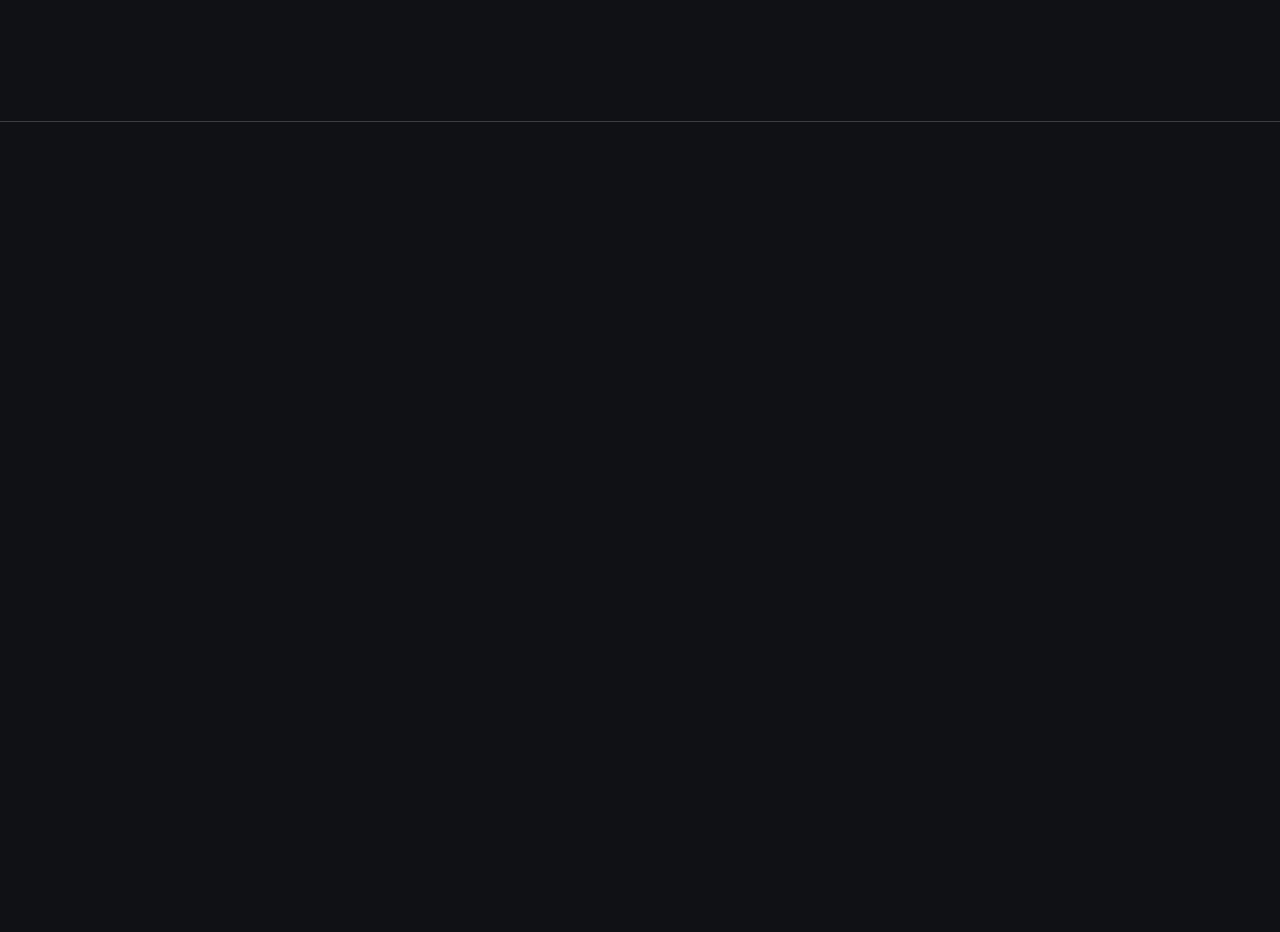
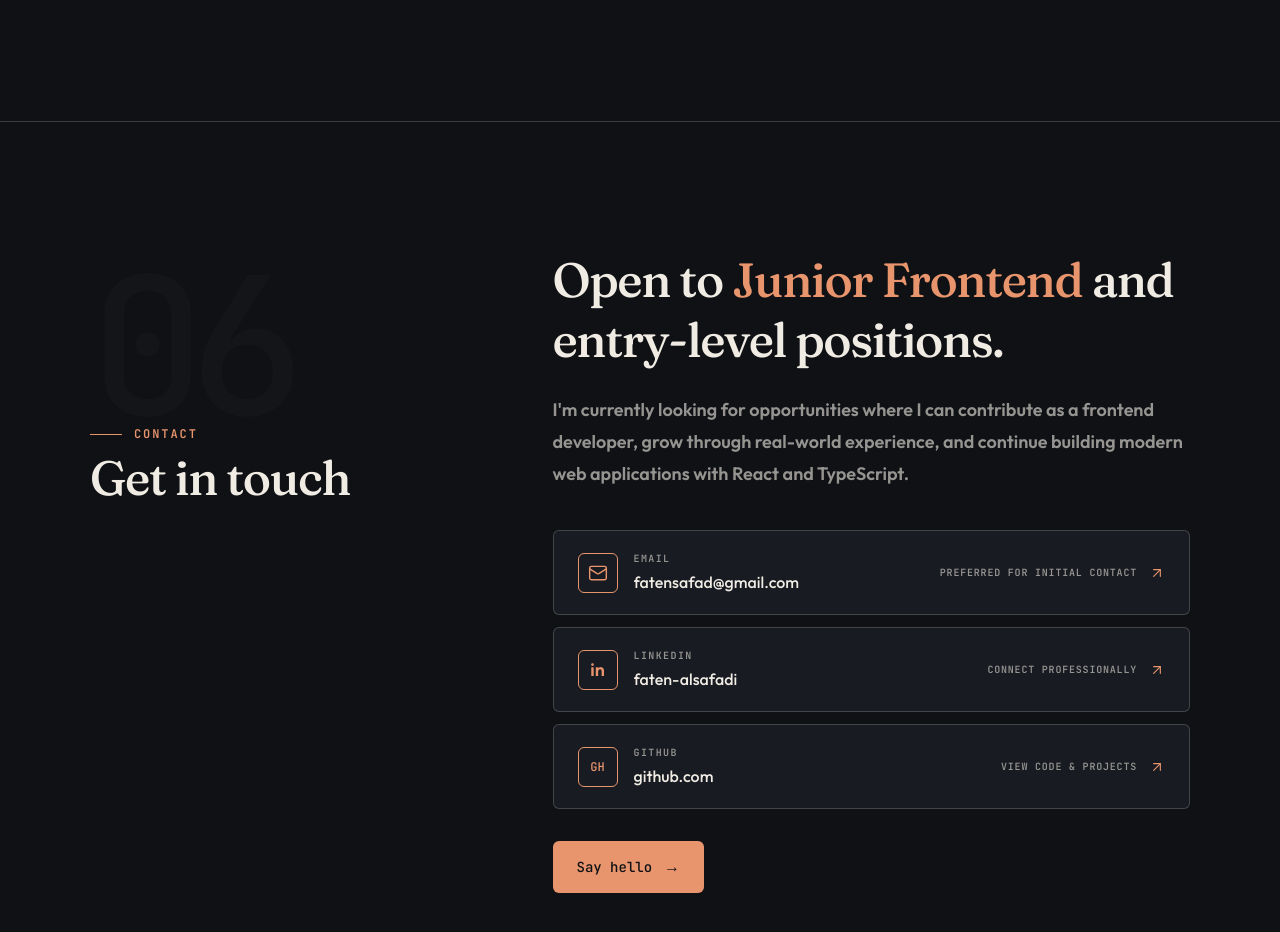
Before and after one commit to Faten01alsafadi/faten-alsafadi, a Next.js app: page / in a window 1280 px wide. Shown: the part 7486-8418 px from the top of the page. Before the commit the page ends 7620 px from the top, so only its background shows below. Built offline with nearby package versions, Linux system fonts and the light colour scheme.

Commit message:
feat: add contact section

```diff
--- a/src/app/page.tsx
+++ b/src/app/page.tsx
@@ -1,4 +1,5 @@
 import About from "@/components/sections/About";
+import Contact from "@/components/sections/Contact";
 import Education from "@/components/sections/Education";
 import Experience from "@/components/sections/Experience";
 import Hero from "@/components/sections/Hero";
@@ -16,6 +17,7 @@ export default function Home() {
                <Projects />
                <Experience />
                <Education />
+               <Contact />
     </main>
   );
 }
--- a/src/components/sections/Contact.tsx
+++ b/src/components/sections/Contact.tsx
@@ -0,0 +1,84 @@
+import ContactOption from "@/components/ui/ContactOption";
+import { contactOptions } from "@/data/contact";
+
+export default function Contact() {
+  return (
+    <section
+      id="contact"
+      aria-labelledby="contact-title"
+      className="border-b border-border py-24 md:py-32"
+    >
+      <div className="container">
+        <div className="grid gap-12 lg:grid-cols-[0.75fr_1.25fr] lg:gap-20">
+          {/* Section heading */}
+          <div>
+            <div
+              aria-hidden="true"
+              className="mb-6 font-mono text-[10rem] font-medium leading-none tracking-[-0.08em] text-section-number/70 md:text-[12rem]"
+            >
+              06
+            </div>
+
+            <div className="-mt-8 md:-mt-10">
+              <div className="flex items-center gap-3">
+                <span
+                  aria-hidden="true"
+                  className="h-px w-8 bg-primary"
+                />
+
+                <p className="font-mono text-xs uppercase tracking-[0.16em] text-primary">
+                  Contact
+                </p>
+              </div>
+
+              <h2
+                id="contact-title"
+                className="mt-3 font-display text-4xl font-medium tracking-[-0.03em] text-foreground sm:text-5xl"
+              >
+                Get in touch
+              </h2>
+            </div>
+          </div>
+
+          {/* Contact content */}
+          <div>
+            <div className="max-w-3xl">
+              <h3 className="font-display text-3xl font-medium leading-tight tracking-[-0.03em] text-foreground sm:text-4xl md:text-5xl">
+                Open to{" "}
+                <span className="text-primary">Junior Frontend</span>{" "}
+                and entry-level positions.
+              </h3>
+
+              <p className="mt-6 max-w-2xl font-body text-base leading-7 text-foreground-muted sm:text-lg sm:leading-8">
+                I&apos;m currently looking for opportunities where I can
+                contribute as a frontend developer, grow through real-world
+                experience, and continue building modern web applications
+                with React and TypeScript.
+              </p>
+            </div>
+
+            <div className="mt-10 space-y-3">
+              {contactOptions.map((option) => (
+                <ContactOption
+                  key={option.label}
+                  option={option}
+                />
+              ))}
+            </div>
+
+            <a
+              href="mailto:fatensafad@gmail.com"
+              className="mt-8 inline-flex items-center gap-3 rounded-sm bg-primary px-6 py-3.5 font-mono text-sm font-medium text-background transition-colors duration-200 hover:bg-primary-soft"
+            >
+              <span>Say hello</span>
+
+              <span aria-hidden="true" className="text-base">
+                →
+              </span>
+            </a>
+          </div>
+        </div>
+      </div>
+    </section>
+  );
+}
--- /dev/null
+++ b/src/components/ui/ContactOption.tsx
@@ -0,0 +1,88 @@
+import { ArrowUpRight, Mail } from "lucide-react";
+import type { ContactOption as ContactOptionType } from "@/types";
+
+type ContactOptionProps = {
+  option: ContactOptionType;
+};
+
+function ContactIcon({
+  type,
+}: {
+  type: ContactOptionType["icon"];
+}) {
+  if (type === "email") {
+    return <Mail size={20} strokeWidth={1.7} aria-hidden="true" />;
+  }
+
+  if (type === "linkedin") {
+    return (
+      <span
+        aria-hidden="true"
+        className="font-body text-lg font-semibold leading-none"
+      >
+        in
+      </span>
+    );
+  }
+
+  return (
+    <span
+      aria-hidden="true"
+      className="font-mono text-xs font-medium"
+    >
+      GH
+    </span>
+  );
+}
+
+export default function ContactOption({
+  option,
+}: ContactOptionProps) {
+  return (
+    <a
+      href={option.href}
+      target={option.icon === "email" ? undefined : "_blank"}
+      rel={option.icon === "email" ? undefined : "noreferrer"}
+      className="group flex items-center justify-between gap-6 rounded-sm border border-border bg-surface px-5 py-5 transition-colors duration-200 hover:border-primary sm:px-6"
+    >
+      <div className="flex min-w-0 items-center gap-4">
+        <span
+          aria-hidden="true"
+          className="flex h-10 w-10 shrink-0 items-center justify-center rounded-sm border border-border-accent text-primary"
+        >
+          <ContactIcon type={option.icon} />
+        </span>
+
+        <div className="min-w-0">
+          <p className="font-mono text-[10px] uppercase tracking-[0.14em] text-foreground-muted">
+            {option.label}
+          </p>
+
+          <p className="mt-1 truncate font-body text-sm font-medium text-foreground sm:text-base">
+            {option.value}
+          </p>
+        </div>
+      </div>
+
+      <div className="hidden shrink-0 items-center gap-3 sm:flex">
+        <span className="font-mono text-[10px] uppercase tracking-[0.08em] text-foreground-muted">
+          {option.description}
+        </span>
+
+        <ArrowUpRight
+          size={16}
+          strokeWidth={1.7}
+          aria-hidden="true"
+          className="text-primary transition-transform duration-200 group-hover:-translate-y-0.5 group-hover:translate-x-0.5"
+        />
+      </div>
+
+      <ArrowUpRight
+        size={17}
+        strokeWidth={1.7}
+        aria-hidden="true"
+        className="shrink-0 text-primary sm:hidden"
+      />
+    </a>
+  );
+}
--- /dev/null
+++ b/src/data/contact.ts
@@ -0,0 +1,25 @@
+import type { ContactOption } from "@/types";
+
+export const contactOptions: ContactOption[] = [
+  {
+    label: "Email",
+    value: "fatensafad@gmail.com",
+    description: "Preferred for initial contact",
+    href: "mailto:fatensafad@gmail.com",
+    icon: "email",
+  },
+  {
+    label: "LinkedIn",
+    value: "faten-alsafadi",
+    description: "Connect professionally",
+    href: "https://www.linkedin.com/in/faten-alsafadi-437a892a4",
+    icon: "linkedin",
+  },
+  {
+    label: "GitHub",
+    value: "github.com",
+    description: "View code & projects",
+    href: "https://github.com",
+    icon: "github",
+  },
+];
--- a/src/types/index.ts
+++ b/src/types/index.ts
@@ -33,3 +33,10 @@ export type Education = {
   faculty: string;
   focus: string;
 };
+export type ContactOption = {
+  label: string;
+  value: string;
+  description: string;
+  href: string;
+  icon: "email" | "linkedin" | "github";
+};
```
